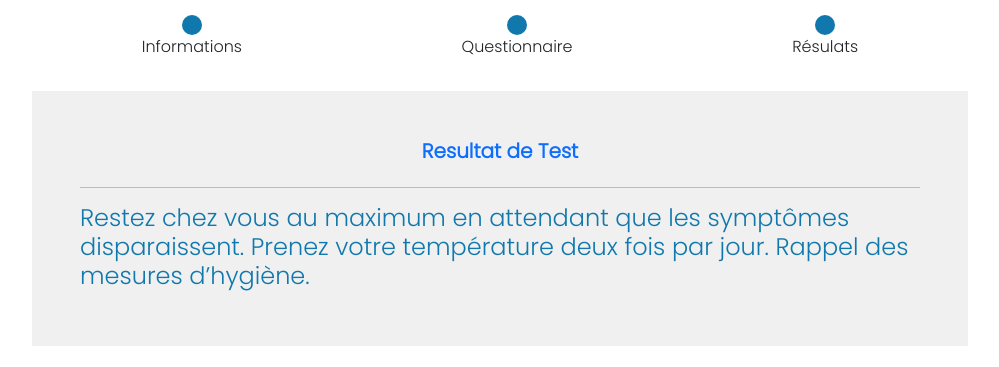
After one commit to lahlaliwassim2/Test-COVID-19, a PHP site: page /resultat.php in a window 1280 px wide. The commit adds this page. Shown: the part 67-434 px from the top of the page, without its empty margins (140-1139 px from the left). Run offline with PHP 8.4, Linux system fonts and the light colour scheme; some libraries are stand-ins or nearby versions.

Commit message:
ajouter page de resutat et fichier js de resultat et quelque modification sur css and page question

```diff
--- a/css/style.css
+++ b/css/style.css
@@ -171,3 +171,6 @@ nav .nav-link:hover {
 .mt-7 {
     margin-top: 80px;
 }
+.textColor{
+    color: #1078AD !important;
+}
--- a/questions.php
+++ b/questions.php
@@ -415,7 +415,7 @@
     </main>
     <script src="https://cdn.jsdelivr.net/npm/bootstrap@5.1.3/dist/js/bootstrap.bundle.min.js" integrity="sha384-ka7Sk0Gln4gmtz2MlQnikT1wXgYsOg+OMhuP+IlRH9sENBO0LRn5q+8nbTov4+1p" crossorigin="anonymous">
     </script>
-    <script src="./js/main.js"></script>
+    <script src="js/main.js"></script>
 </body>
 
 </html>
--- /dev/null
+++ b/resultat.php
@@ -0,0 +1,70 @@
+<!DOCTYPE html>
+<html lang="en">
+<?php include 'components/head.php'; ?>
+
+<body>
+
+    <?php include 'components/header.php'; ?>
+    <main class="container w-75">
+        <div class="stiper d-flex justify-content-around my-3">
+            <div class="Info d-flex flex-column align-items-center">
+                <span class=" circle rounded-circle"></span>
+                <p>Informations</p>
+            </div>
+            <div class="Ques d-flex flex-column align-items-center">
+                <span class=" circle rounded-circle"></span>
+                <p>Questionnaire</p>
+            </div>
+            <div class="Res d-flex flex-column align-items-center">
+                <span class=" circle rounded-circle"></span>
+                <p>Résulats</p>
+            </div>
+        </div>
+        <div class="information-area p-5 ">
+            <div class="info-content d-flex align-items-center flex-column">
+                <h5 class="text-primary fw-bold">Resultat de Test</h5>
+                <p class="m-5 display-1 text-danger d-none" id="appel141"> APPELER 141 </p>
+                <p class="m-5 text-center display-6 textColor d-none" id="appelMedecin">Téléconsultation ou médecin généraliste ou visite à domicile</p>
+                <p class="m-4 text-center h3 textColor d-none" id="resteMaison"> nous vous conseillons de rester à votre domicile et
+                    de contacter votre médecin en cas d’apparition de nouveaux symptômes. Vous pourrez
+                    aussi utiliser à nouveau l’application pour réévaluer vos symptômes</p>
+                <hr class="w-100">
+                <p class="textColor h4">Restez chez vous au maximum en attendant que les symptômes disparaissent.
+                    Prenez votre température deux fois par jour. Rappel des mesures d’hygiène.
+                </p>
+            </div>
+        </div>
+        <div class="d-flex align-items-center flex-column gap-3  mt-4">
+            <a href="questions.php"> <button class="btn btn-primary btn-lg border border-secondary border-3 ">Recommencer le test</button></a>
+            <img src="assets/img/ministre.svg" alt="">
+        </div>
+        <div class="footer-section row mt-5   ">
+            <div class="col-12 col-md-6 col-xl-8 d-flex gap-1 align-items-center flex-column">
+                <h5 class="text-primary fw-bold">Contacts utiles</h5>
+                <h6 class="fw-bold">Numéro économique - Allo veille épidémiologique</h6>
+                <h5 class="phoneNum fw-bold">080 100 47 47</h5>
+                <H6 class="fw-bold">Aide médicale urgente - Allo SAMU</H6>
+                <h5 class="phoneNum fw-bold">141</h5>
+                <h6 class="fw-bold">la plateforme téléphonique- Allo 300</h6>
+                <h5 class="phoneNum fw-bold">300</h5>
+            </div>
+            <div class="col-12 col-md-4    ">
+                <ul class="d-flex align-items-center flex-column">
+                    <a class="text-black fw-bold text-decoration-none list-unstyled" href="index.html">
+                        <li>Accueil</li>
+                    </a>
+                    <hr class="line">
+                    <a class="text-black fw-bold text-decoration-none list-unstyled" href="conseils.php">
+                        <li>Conseil</li>
+                    </a>
+                    <hr class="line">
+                </ul>
+            </div>
+        </div>
+    </main>
+    <script src="https://cdn.jsdelivr.net/npm/bootstrap@5.1.3/dist/js/bootstrap.bundle.min.js" integrity="sha384-ka7Sk0Gln4gmtz2MlQnikT1wXgYsOg+OMhuP+IlRH9sENBO0LRn5q+8nbTov4+1p" crossorigin="anonymous">
+    </script>
+    <script src="./js/result.js"></script>
+</body>
+
+</html>
```
Also changed, not shown: js/main.js (+5 -72 lines), js/result.js (added, +82 -0 lines).
